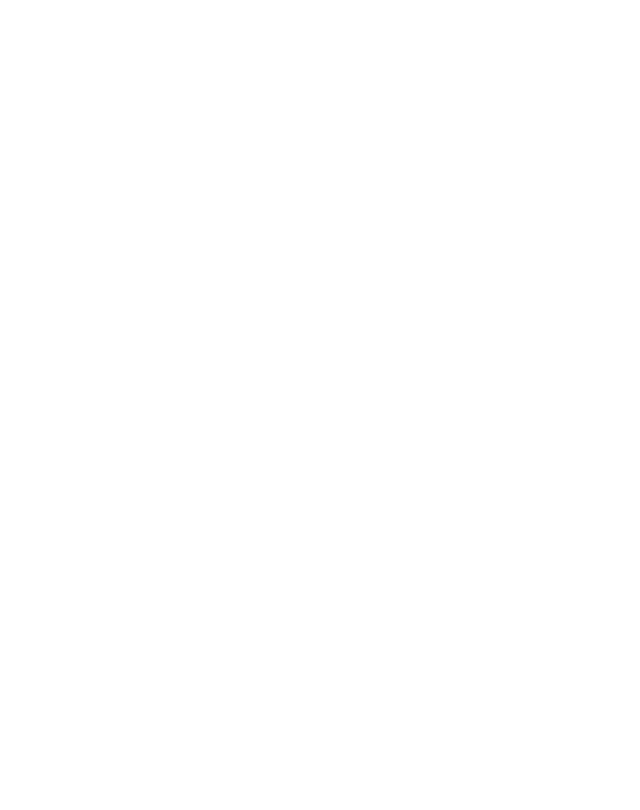
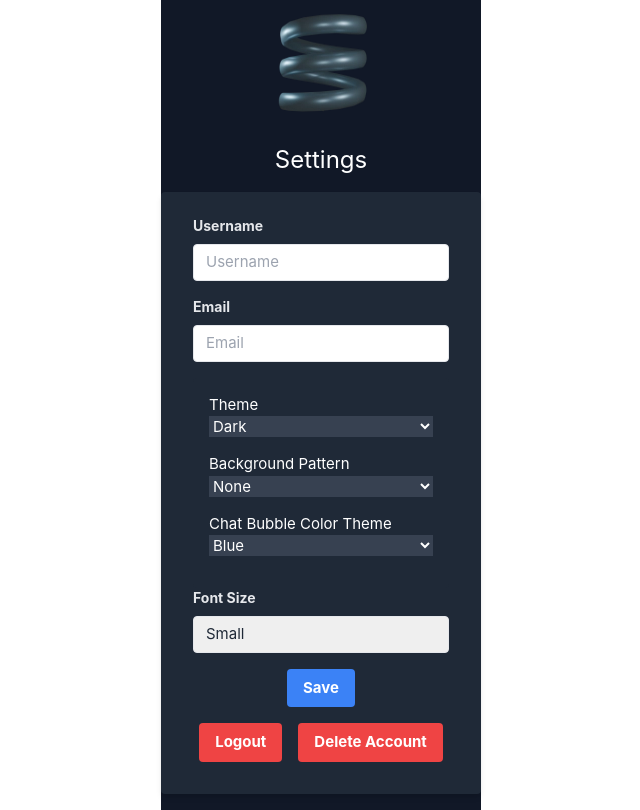
Before and after one commit to Flo96S/helixchat, a Vue app in the folder helixchat/: page /settings in a window 1280 px wide. Before the commit this address had no page. Shown: the whole page, without its empty margins (159-799 px from the left). Built offline with nearby package versions, Linux system fonts and the light colour scheme; sample sign-in values are in the browser's storage.

Commit message:
Refactor CSS styles in multiple components and add settings view

```diff
--- a/helixchat/src/assets/main.css
+++ b/helixchat/src/assets/main.css
@@ -3,7 +3,6 @@
 #app {
   max-width: 1280px;
   margin: 0 auto;
-  padding: 2rem;
   font-weight: normal;
 }
 
--- a/helixchat/src/router/index.ts
+++ b/helixchat/src/router/index.ts
@@ -36,7 +36,12 @@
       path: '/camera',
       name: 'camera',
       component: () => import('../views/CameraView.vue')
-    }
+    },
+    {
+      path: '/settings',
+      name: 'settings',
+      component: () => import('../views/SettingsView.vue')
+    },
   ]
 })
 
--- a/helixchat/src/views/SettingsView.vue
+++ b/helixchat/src/views/SettingsView.vue
@@ -1,10 +1,91 @@
-<script setup lang="ts">
-</script>
-
 <template>
-   <div class="about">
-      <h1>Chat</h1>
-   </div>
+  <div class="settings flex flex-col items-center justify-center bg-gray-900 text-white">
+    <img src="../assets/logo.webp" class="img w-32 h-32 mb-4" />
+    <h1 class="text-2xl mb-4">Settings</h1>
+    <div class="w-full max-w-xs">
+      <div class="bg-gray-800 shadow-md rounded px-8 pt-6 pb-4 mb-4">
+        <div class="mb-4">
+          <label for="username" class="block text-gray-200 text-sm font-bold mb-2">Username</label>
+          <input id="username" type="text" placeholder="Username" class="w-full appearance-none border rounded py-2 px-3 text-gray-800 leading-tight focus:outline-none focus:shadow-outline" />
+        </div>
+        <div class="mb-4">
+          <label for="email" class="block text-gray-200 text-sm font-bold mb-2">Email</label>
+          <input id="email" type="email" placeholder="Email" class="w-full appearance-none border rounded py-2 px-3 text-gray-800 leading-tight focus:outline-none focus:shadow-outline" />
+        </div>
+        <div class="bg-gray-800 p-4 rounded">
+        <label for="theme">Theme</label>
+        <select v-model="theme" id="theme" class="bg-gray-700 w-full mb-4">
+          <option value="dark">Dark</option>
+          <option value="light">Light</option>
+        </select>
+        <label for="background-pattern">Background Pattern</label>
+        <select v-model="backgroundPattern" id="background-pattern" class="bg-gray-700 w-full mb-4">
+          <option value="none">None</option>
+          <option value="pattern1">Pattern 1</option>
+          <option value="pattern2">Pattern 2</option>
+          <option value="pattern3">Pattern 3</option>
+        </select>
+        <label for="chat-bubble-color">Chat Bubble Color Theme</label>
+        <select v-model="chatBubbleColor" id="chat-bubble-color" class="bg-gray-700 w-full mb-4">
+          <option value="blue">Blue</option>
+          <option value="red">Red</option>
+          <option value="green">Green</option>
+        </select>
+     </div>
+        <div class="mb-4">
+          <label for="font-size" class="block text-gray-200 text-sm font-bold mb-2">Font Size</label>
+          <select id="font-size" class="w-full appearance-none border rounded py-2 px-3 text-gray-800 leading-tight focus:outline-none focus:shadow-outline">
+            <option value="small">Small</option>
+            <option value="medium">Medium</option>
+            <option value="large">Large</option>
+          </select>
+        </div>
+        <div class="flex items-center justify-center mb-4">
+          <button @click.prevent="saveSettings" class="bg-blue-500 hover:bg-blue-700 text-white font-bold py-2 px-4 rounded focus:outline-none focus:shadow-outline" type="button">Save</button>
+        </div>
+        <div class="flex items-center justify-center mb-4">
+          <button @click.prevent="logout" class="bg-red-500 hover:bg-red-700 text-white font-bold py-2 px-4 rounded focus:outline-none focus:shadow-outline" type="button">Logout</button>
+          <button @click.prevent="deleteAccount" class="bg-red-500 hover:bg-red-700 text-white font-bold py-2 px-4 rounded focus:outline-none focus:shadow-outline ml-4" type="button">Delete Account</button>
+        </div>
+      </div>
+    </div>
+    <div v-if="showDeleteConfirmation" class="bg-gray-800 shadow-md rounded px-8 pt-6 pb-4 mb-4 fixed bottom-0 left-0 right-0">
+      <div class="mb-4">
+        <p class="text-white text-lg">Are you sure you want to delete your account? This action cannot be undone.</p>
+      </div>
+      <div class="flex items-center justify-center mb-4"><button @click.prevent="cancelDeleteAccount" class="bg-gray-500 hover:bg-gray-700 text-white font-bold py-2 px-4 rounded focus:outline-none focus:shadow-outline" type="button">Cancel</button>
+        <button @click.prevent="confirmDeleteAccount" class="bg-red-500 hover:bg-red-700 text-white font-bold py-2 px-4 rounded focus:outline-none focus:shadow-outline ml-4" type="button">Confirm</button>
+      </div>
+    </div>
+  </div>
 </template>
 
-<style></style>
+<script>
+export default {
+  data() {
+    return {
+      theme: 'dark',
+      backgroundPattern: 'none',
+      chatBubbleColor: 'blue'
+    }
+  },
+  methods: {
+    saveSettings() {
+      // Implement your save settings logic here
+    },
+    logout() {
+      // Implement your logout logic here
+    },
+    deleteAccount() {
+      this.showDeleteConfirmation = true;
+    },
+    cancelDeleteAccount() {
+      this.showDeleteConfirmation = false;
+    },
+    confirmDeleteAccount() {
+      // Implement your delete account logic here
+      this.showDeleteConfirmation = false;
+    }
+  }
+}
+</script>
```
